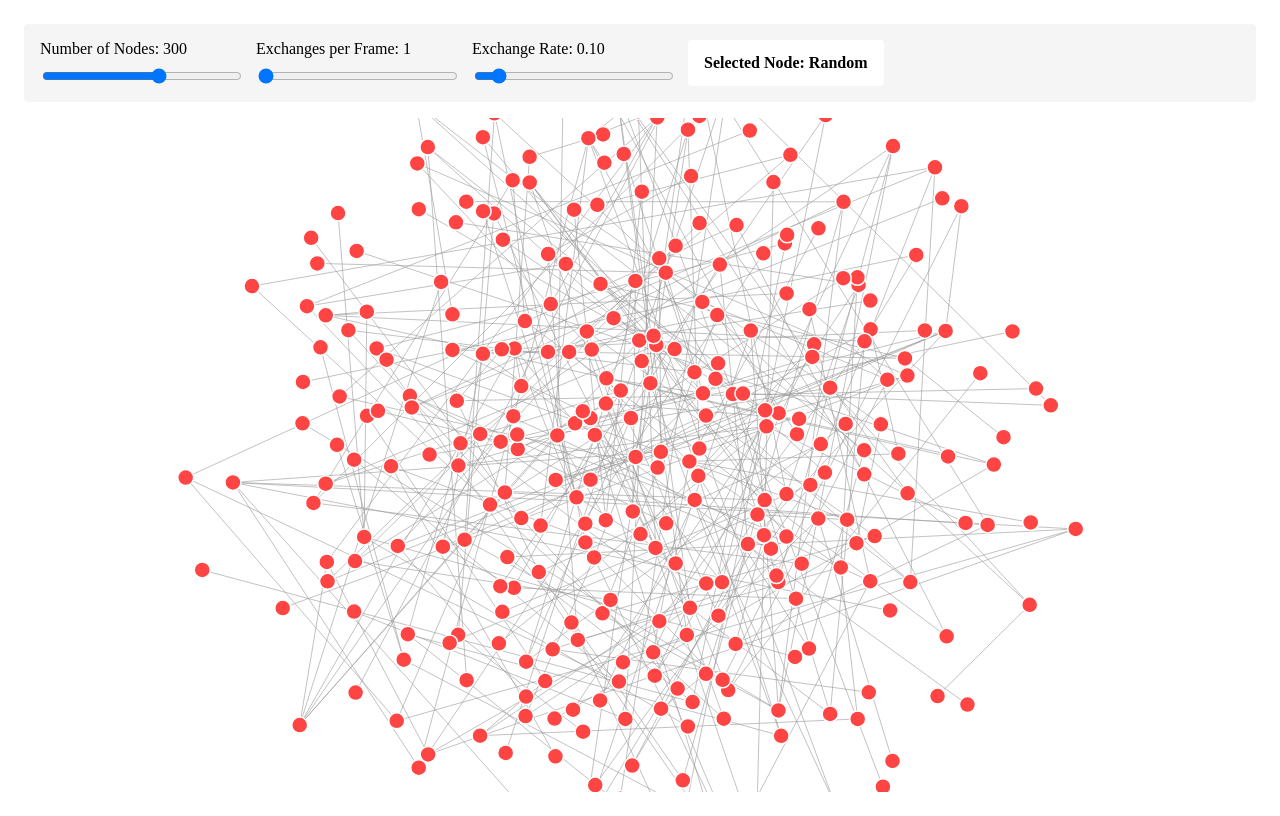
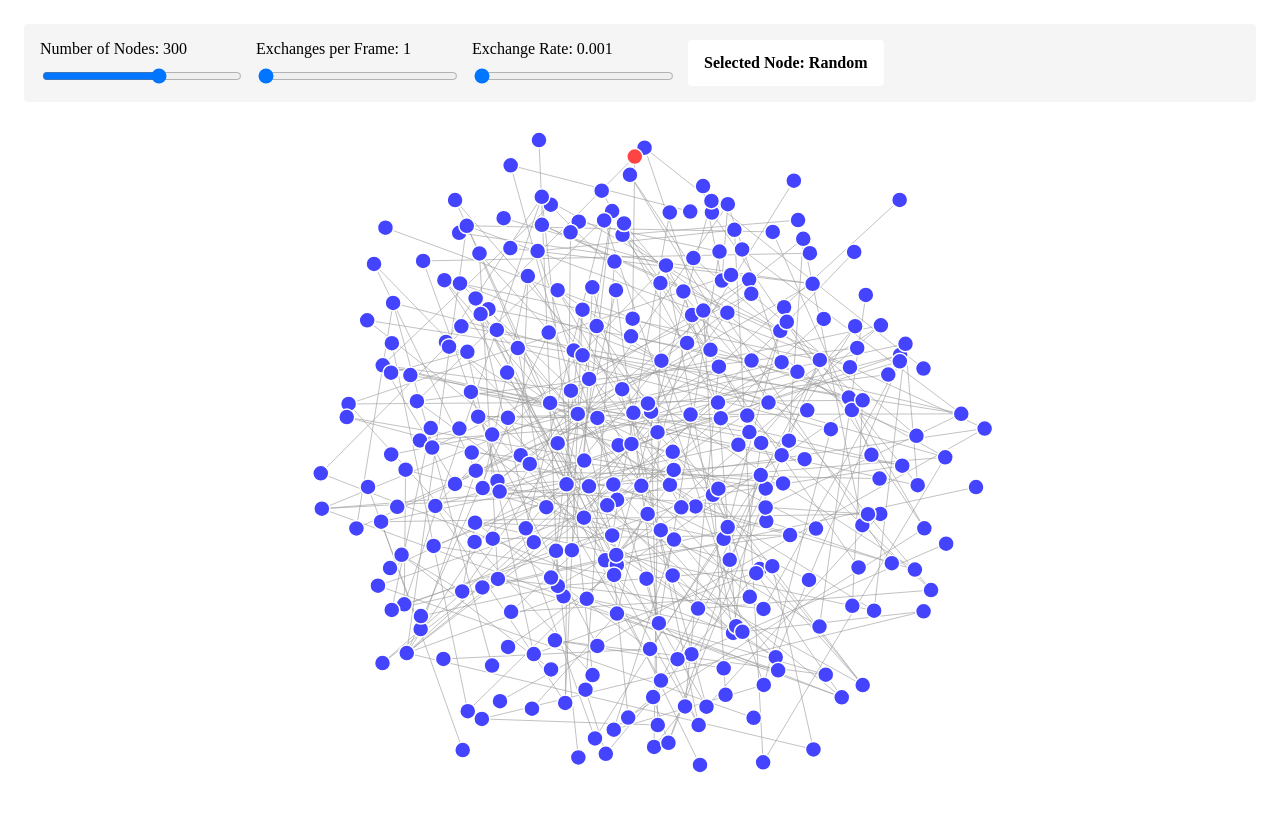
Before and after one commit to tsereda/VectorConsensusVisualization, a SvelteKit app: page / in a window 1280 px wide. Built offline with nearby package versions, Linux system fonts and the light colour scheme.

Commit message:
tweaked default exchange rate

```diff
--- a/src/lib/components/ForceGraph.svelte
+++ b/src/lib/components/ForceGraph.svelte
@@ -78,7 +78,7 @@
             .force("center", d3.forceCenter()) // Add centering force
             .force("x", d3.forceX().strength(0.02))  // Very weak X positioning
             .force("y", d3.forceY().strength(0.02))  // Very weak Y positioning
-            .velocityDecay(0.3)   // Add friction to movements
+            .velocityDecay(0.9)   // Add friction to movements
             .alphaDecay(0.01)     // Slower cooling
             .alphaTarget(0);      // Let simulation settle completely
 
--- a/src/routes/+page.svelte
+++ b/src/routes/+page.svelte
@@ -5,7 +5,7 @@
 
     let nodeCount = 300;
     let numExchanges = 1;
-    let mixRatio = 0.1;
+    let mixRatio = 0.001;
     let selectedNodeId: string | null = null;
 
     function generateGraph(count: number) {
@@ -154,14 +154,14 @@
             />
         </div>
         <div class="slider-container">
-            <label for="mixRatio">Exchange Rate: {mixRatio.toFixed(2)}</label>
+            <label for="mixRatio">Exchange Rate: {mixRatio.toFixed(3)}</label>
             <input
                 type="range"
                 id="mixRatio"
                 bind:value={mixRatio}
-                min="0.01"
-                max="1.0"
-                step="0.01"
+                min="0.001"
+                max="0.1"
+                step="0.001"
             />
         </div>
         <div class="selected-node">
```
